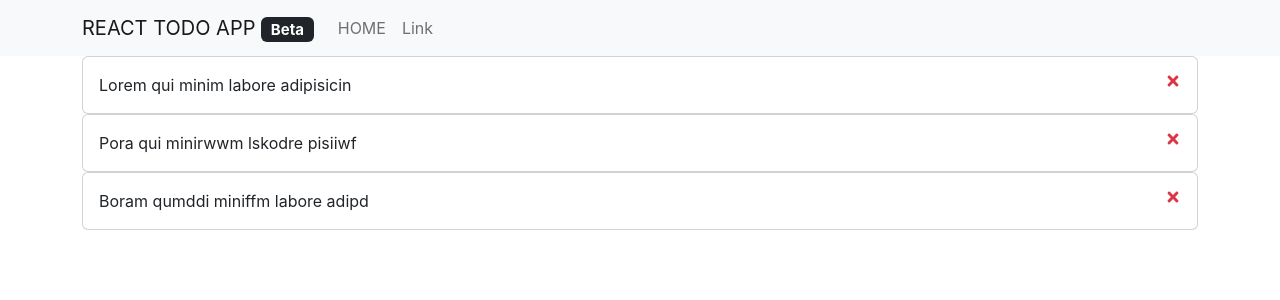
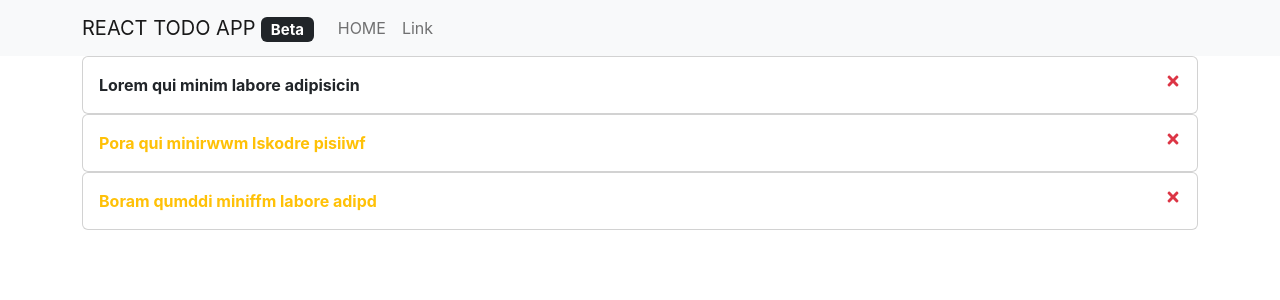
Before and after one commit to Ant1s0c1al/todo-webapp, a React (Create React App) app in the folder react-todo-app/: page / in a window 1280 px wide. Shown: the top 300 px of the page. Built offline with nearby package versions, Linux system fonts and the light colour scheme.

Commit message:
build: implemented on double click todo to set important, changes boolean value and visual styling

```diff
--- a/react-todo-app/src/App.js
+++ b/react-todo-app/src/App.js
@@ -34,6 +34,11 @@ function App() {
   }
 
   // #Function • Important
+  const toggleImportant = (id) => {
+    console.log('Toggle Important|# ', id);
+    setTodos(todos.map((todoitem) => todoitem.id === id ? { ...todoitem, important: !todoitem.important } : todoitem))
+  }
+
   // #Function • Create
 
   return (
@@ -47,6 +52,7 @@ function App() {
         <Todos
           todos={todos}
           onDelete={deleteTodo}
+          onToggle={toggleImportant}
         />
       </Container>
 
--- a/react-todo-app/src/components/TodoItem.js
+++ b/react-todo-app/src/components/TodoItem.js
@@ -1,10 +1,14 @@
 import Card from 'react-bootstrap/Card';
 import { FaTimes } from 'react-icons/fa';
 
-const TodoItem = ({ todoitem, onDelete }) => {
+const TodoItem = ({ todoitem, onDelete, onToggle }) => {
   return (
     <>
-      <div>
+      <div
+        className={`fw-bold ${todoitem.important ? 'text-warning' : ''} `}
+        onDoubleClick={() => onToggle(todoitem.id)}
+      >
+
         <Card>
           <Card.Body>
 
@@ -19,6 +23,7 @@ const TodoItem = ({ todoitem, onDelete }) => {
 
           </Card.Body>
         </Card>
+
       </div>
     </>
   );
--- a/react-todo-app/src/components/Todos.js
+++ b/react-todo-app/src/components/Todos.js
@@ -1,6 +1,6 @@
 import TodoItem from './TodoItem';
 
-const Todos = ({ todos, onDelete }) => {
+const Todos = ({ todos, onDelete, onToggle }) => {
   return (
     <>
       {todos.map(
@@ -9,6 +9,7 @@ const Todos = ({ todos, onDelete }) => {
             key={todoitem.id}
             todoitem={todoitem}
             onDelete={onDelete}
+            onToggle={onToggle}
           />
         )
       )}
```
